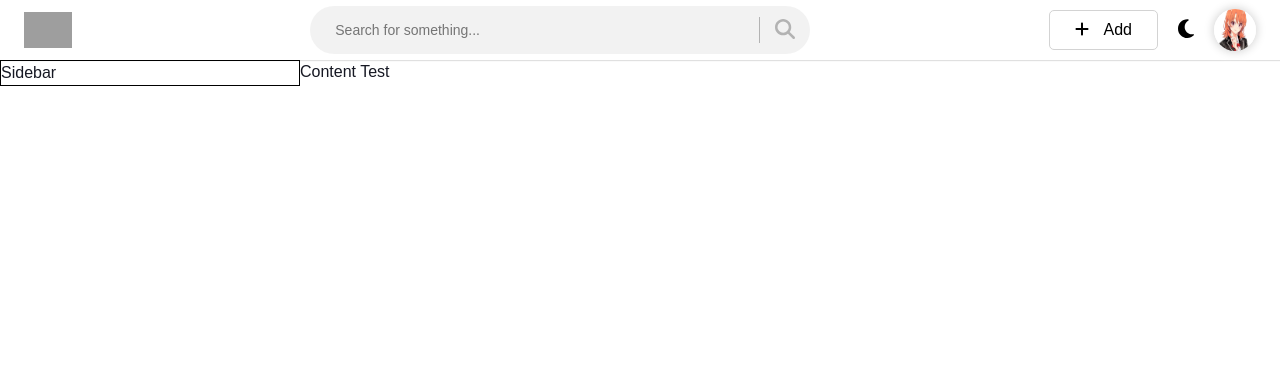
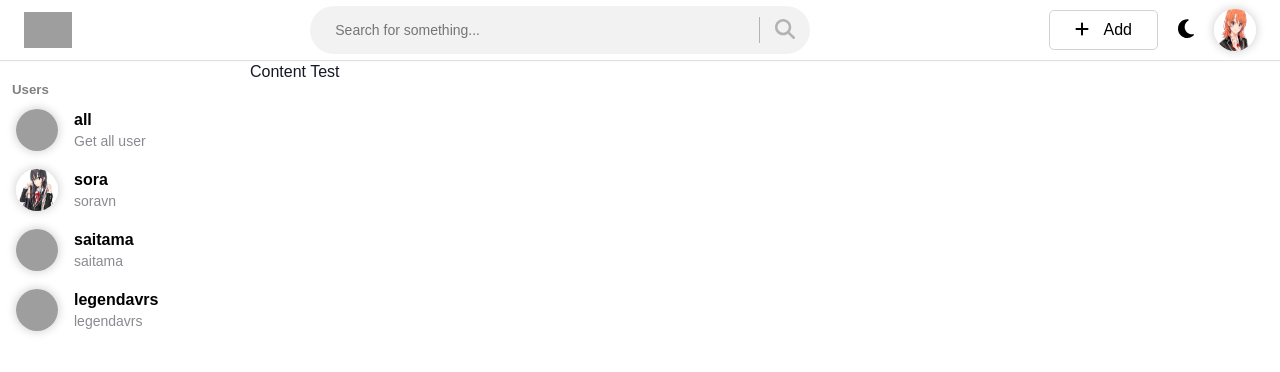
Before and after one commit to Sora1707/Password, a React (Create React App) app: page / in a window 1280 px wide. Shown: the top 372 px of the page. Built offline with nearby package versions, Linux system fonts and the light colour scheme; grey boxes are pictures that could not be loaded.

Commit message:
Side bar completed. Handle URL change

```diff
--- a/src/components/Button/Button.module.scss
+++ b/src/components/Button/Button.module.scss
@@ -1,16 +1,21 @@
 .button {
     border-radius: 5px;
-    padding: 10px 25px;
     font-size: 1.6rem;
     color: var(--black);
     background-color: var(--white);
-    display: flex;
-    justify-content: flex-start;
 
     &:hover {
         cursor: pointer;
         background-color: rgba(179, 179, 179, 0.1);
     }
+}
+
+.link {
+    display: flex;
+    justify-content: flex-start;
+    width: 100%;
+    height: 100%;
+    padding: 10px 25px;
 }
 
 .link > *:not(:last-child) {
--- a/src/components/GlobalStyle/GlobalStyle.scss
+++ b/src/components/GlobalStyle/GlobalStyle.scss
@@ -29,7 +29,7 @@
     --search-width: 500px;
 
     // Sidebar
-    --sidebar-width: 300px;
+    --sidebar-width: 250px;
 }
 
 html {
--- a/src/components/UserItem/UserItem.module.scss
+++ b/src/components/UserItem/UserItem.module.scss
@@ -8,6 +8,9 @@
     }
 }
 
+.active {
+    color: var(--primary-color) !important;
+}
 .avatar {
     margin-right: 16px;
 }
@@ -27,6 +30,7 @@
 .nickname {
     font-size: 1.4rem;
     line-height: 20px;
-    color: rgba(22, 24, 35, 0.5);
+    color: rgb(22, 24, 35);
+    opacity: 50%;
     font-weight: 400;
 }
--- a/src/components/UserItem/index.js
+++ b/src/components/UserItem/index.js
@@ -6,15 +6,15 @@ import { Link } from "react-router-dom";
 
 const cx = getStyle(require("./UserItem.module.scss").default);
 
-function UserItem({ avatar, user, nickname }) {
+function UserItem({ avatar, user, nickname, active }) {
     return (
         <Link to={`/user/${user}`} className={cx("wrapper")}>
             <div className={cx("avatar")}>
                 <CircleAvatar url={avatar} size={42} />
             </div>
             <div className={cx("content")}>
-                <h4 className={cx("username")}>{user}</h4>
-                <small className={cx("nickname")}>{`${
+                <h4 className={cx("username", { active })}>{user}</h4>
+                <small className={cx("nickname", { active })}>{`${
                     nickname ? nickname : user
                 }`}</small>
             </div>
--- a/src/config/routes.js
+++ b/src/config/routes.js
@@ -2,7 +2,7 @@ const routes = {
     home: "/",
     add: "/add",
     account: "/account/:id",
-    profile: "/user/@:user",
+    user: "/user/:user",
 };
 
 export default routes;
--- a/src/layouts/components/Menu/index.js
+++ b/src/layouts/components/Menu/index.js
@@ -14,10 +14,15 @@ function Menu({ children, options }) {
 
     const current = history[history.length - 1];
 
+    const handleReset = () => {
+        setHistory([{ title: "Menu", data: options }]);
+    };
+
     return (
         <Tippy
             interactive
             placement="bottom-start"
+            onHide={handleReset}
             render={attrs => {
                 return (
                     <div className={cx("menu")} {...attrs}>
--- a/src/layouts/components/Sidebar/Sidebar.module.scss
+++ b/src/layouts/components/Sidebar/Sidebar.module.scss
@@ -1,4 +1,9 @@
 .wrapper {
     width: var(--sidebar-width);
-    border: black solid 1px;
+    padding-top: 20px;
 }
+
+.title {
+    padding: 0 12px;
+    color: gray;
+}
--- a/src/layouts/components/Sidebar/index.js
+++ b/src/layouts/components/Sidebar/index.js
@@ -1,9 +1,41 @@
+import UserItem from "~/components/UserItem";
 import { getStyle } from "~/utils";
+import { userSearch } from "~/services/search";
+import { useLocation } from "react-router-dom";
+import { useEffect } from "react";
 
 const cx = getStyle(require("./Sidebar.module.scss").default);
 
+const ALL_AVATAR = "https://cdn-icons-png.flaticon.com/512/5110/5110770.png";
+const users = userSearch("");
+
 function Sidebar() {
-    return <div className={cx("wrapper")}>Sidebar</div>;
+    const location = useLocation();
+
+    const userPath = location.pathname.split("/").at(-1);
+
+    return (
+        <div className={cx("wrapper")}>
+            <h5 className={cx("title")}>Users</h5>
+            <div className={cx("content")}>
+                <UserItem
+                    active={userPath === "all"}
+                    avatar={ALL_AVATAR}
+                    user={"all"}
+                    nickname={"Get all user"}
+                />
+                {users.map(([user, { avatar, nickname }]) => {
+                    return (
+                        <UserItem
+                            active={userPath === user}
+                            key={user}
+                            {...{ user, avatar, nickname }}
+                        />
+                    );
+                })}
+            </div>
+        </div>
+    );
 }
 
 export default Sidebar;
--- a/src/routes/index.js
+++ b/src/routes/index.js
@@ -5,6 +5,7 @@ import { routes } from "../config";
 const publicRoutes = [
     { path: routes.home },
     { path: routes.add, layout: SingleBox },
+    { path: routes.user },
 ];
 
 // Logged-in user
```
